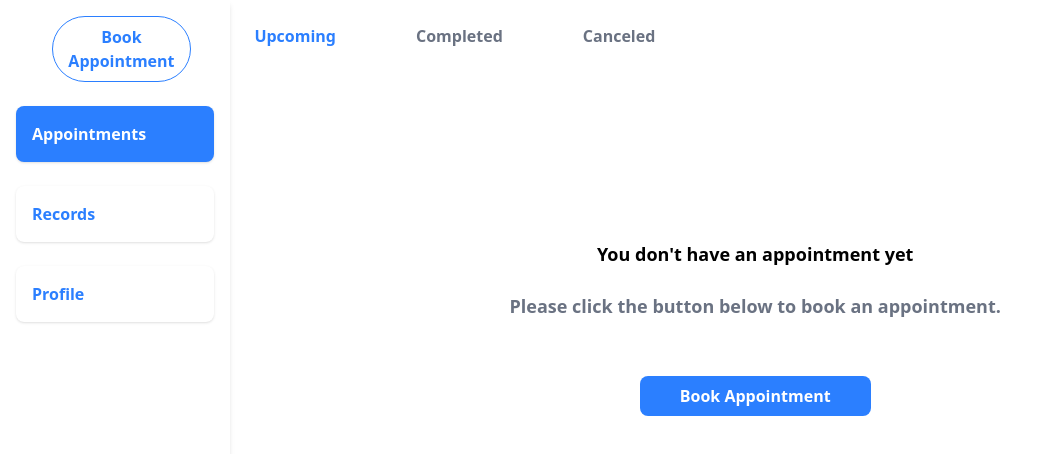
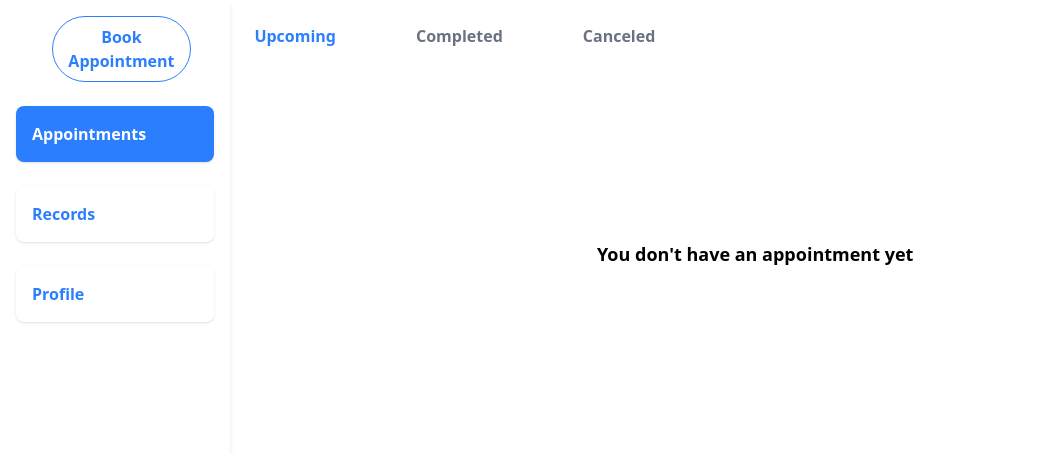
Before and after one commit to aswanivaChaithram/PearlThoughts-Internship-hospital-management, a Next.js app: page /dashboard in a window 1280 px wide. Shown: the top 454 px of the page, without its empty margins (0-1047 px from the left). Built offline with nearby package versions, Linux system fonts and the light colour scheme; sample sign-in values are in the browser's storage.

Commit message:
update book appointment

```diff
--- a/app/dashboard/page.jsx
+++ b/app/dashboard/page.jsx
@@ -178,17 +178,6 @@ export default function Dashboard() {
                       You don't have an appointment yet
                     </p>
 
-                    <p className="text-gray-500 font-semibold text-lg mb-14">
-                      Please click the button below to book an appointment.
-                    </p>
-
-                    <Link
-                      href="/doctor"
-                      className="bg-blue-500 text-white px-10 py-2 rounded-lg font-semibold"
-                    >
-                      Book Appointment
-                    </Link>
-
                   </div>
                 ) : (
                   <div className="flex flex-col gap-4">
```
